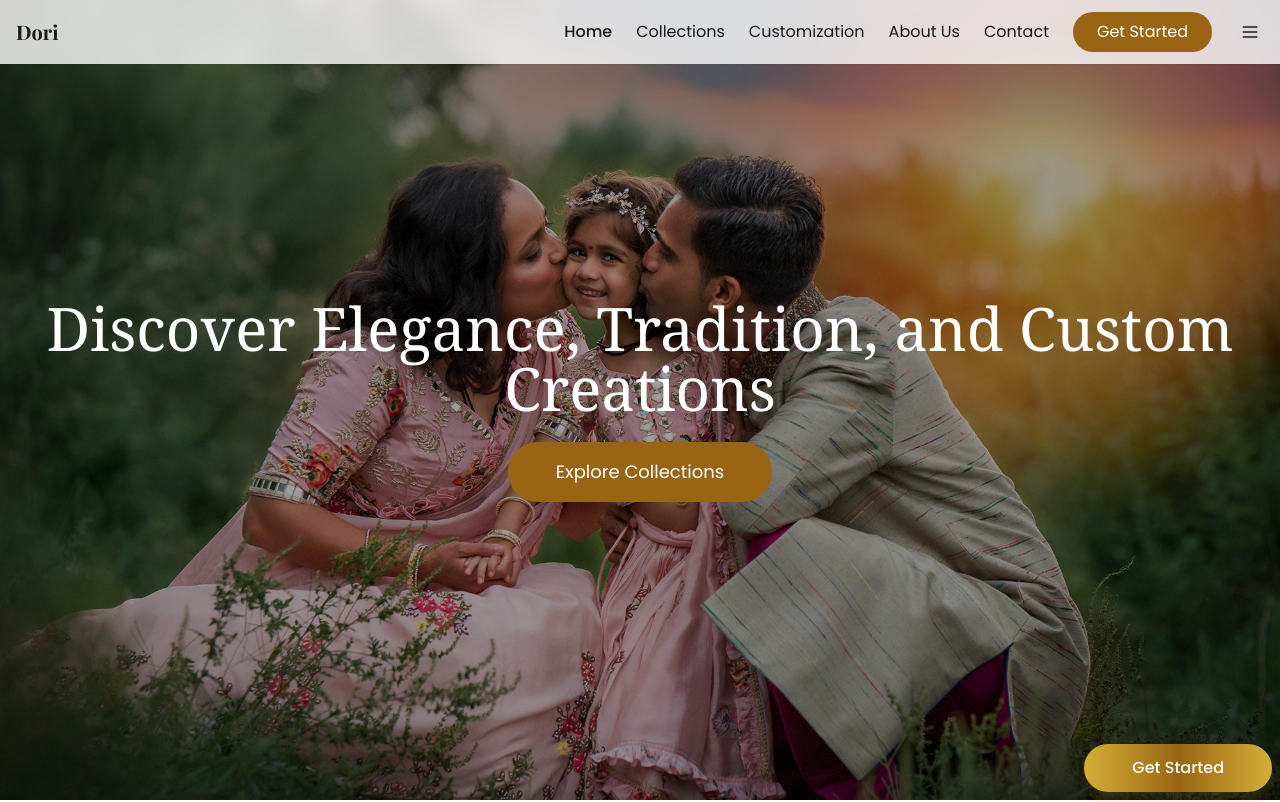
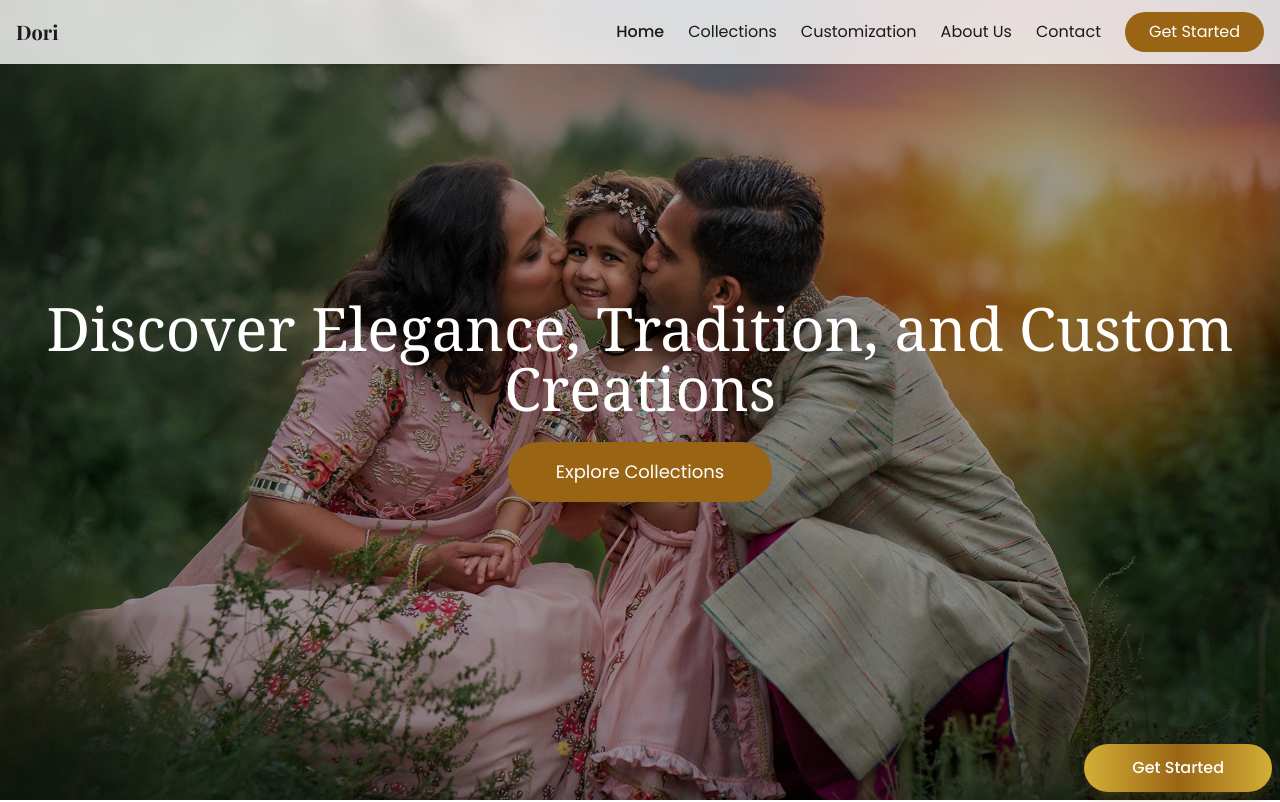
Before and after one commit to SurajGThakkar/Dori, a React (Vite) app: page / in a window 1280 px wide. Shown: the top 802 px of the page. Built offline with nearby package versions, Linux system fonts and the light colour scheme.

Commit message:
header | Right Align (UX Change)

```diff
--- a/src/components/Header.tsx
+++ b/src/components/Header.tsx
@@ -130,7 +130,7 @@ export function Header() {
           <button
             ref={buttonRef}
             onClick={() => setIsMenuOpen(!isMenuOpen)}
-            className="text-primary-dark hover:text-accent-gold transition-all duration-300 transform hover:rotate-180 focus:outline-none focus:ring-2 focus:ring-accent-gold focus:ring-opacity-50 rounded-full p-1"
+            className="text-primary-dark hover:text-accent-gold transition-all duration-300 transform hover:rotate-180 focus:outline-none focus:ring-2 focus:ring-accent-gold focus:ring-opacity-50 rounded-full p-1 md:hidden"
             aria-expanded={isMenuOpen}
             aria-label="Toggle menu"
           >
@@ -145,7 +145,7 @@ export function Header() {
           ref={menuRef}
           className="absolute top-full left-0 right-0 backdrop-blur-lg bg-white/90 shadow-lg animate-fadeIn md:hidden"
         >
-          <ul className="container mx-auto px-4 py-6 space-y-4 font-poppins">
+          <ul className="container mx-auto px-4 py-6 space-y-4 font-poppins text-right">
             <li>
               <Link
                 to="/"
```
